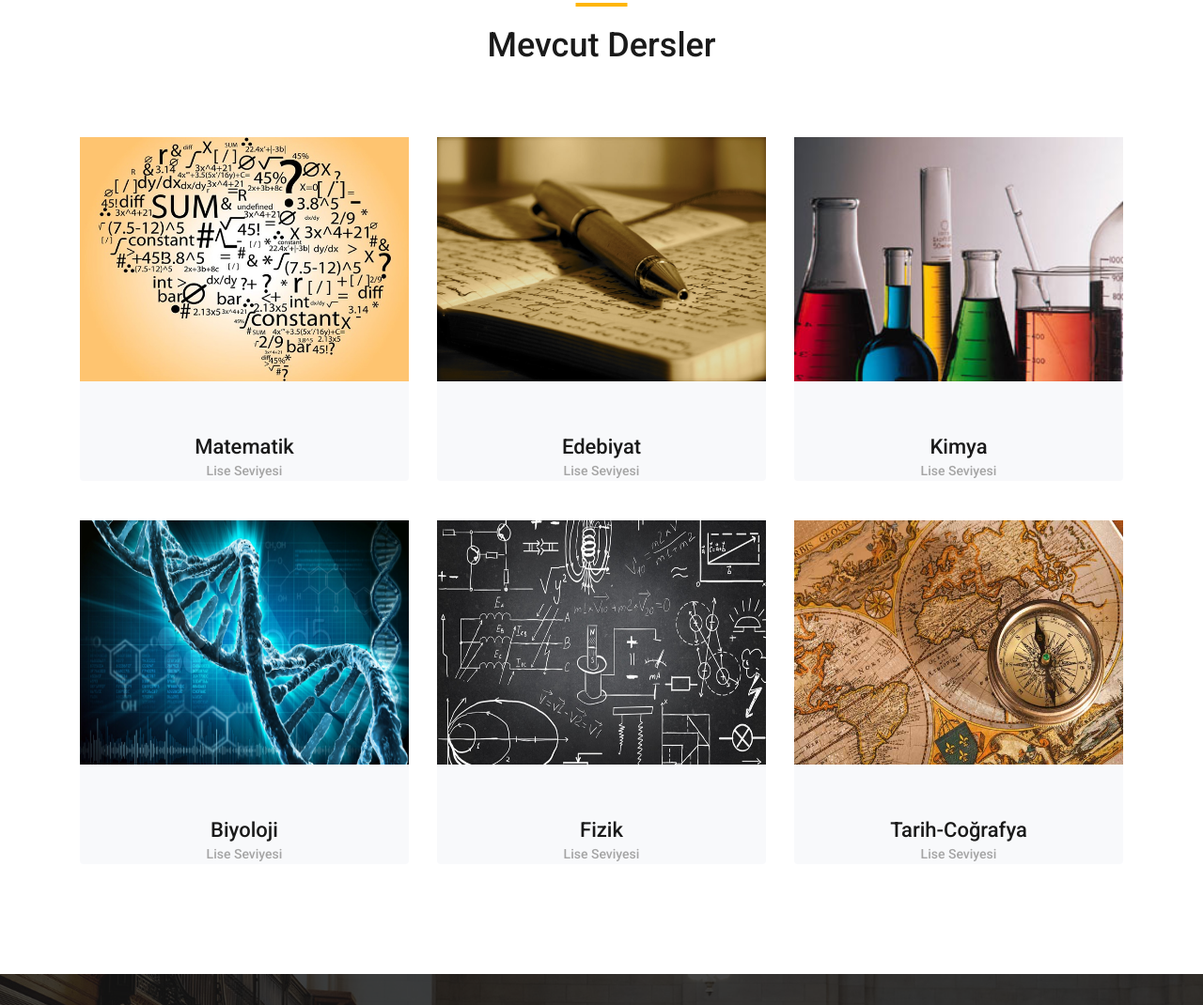
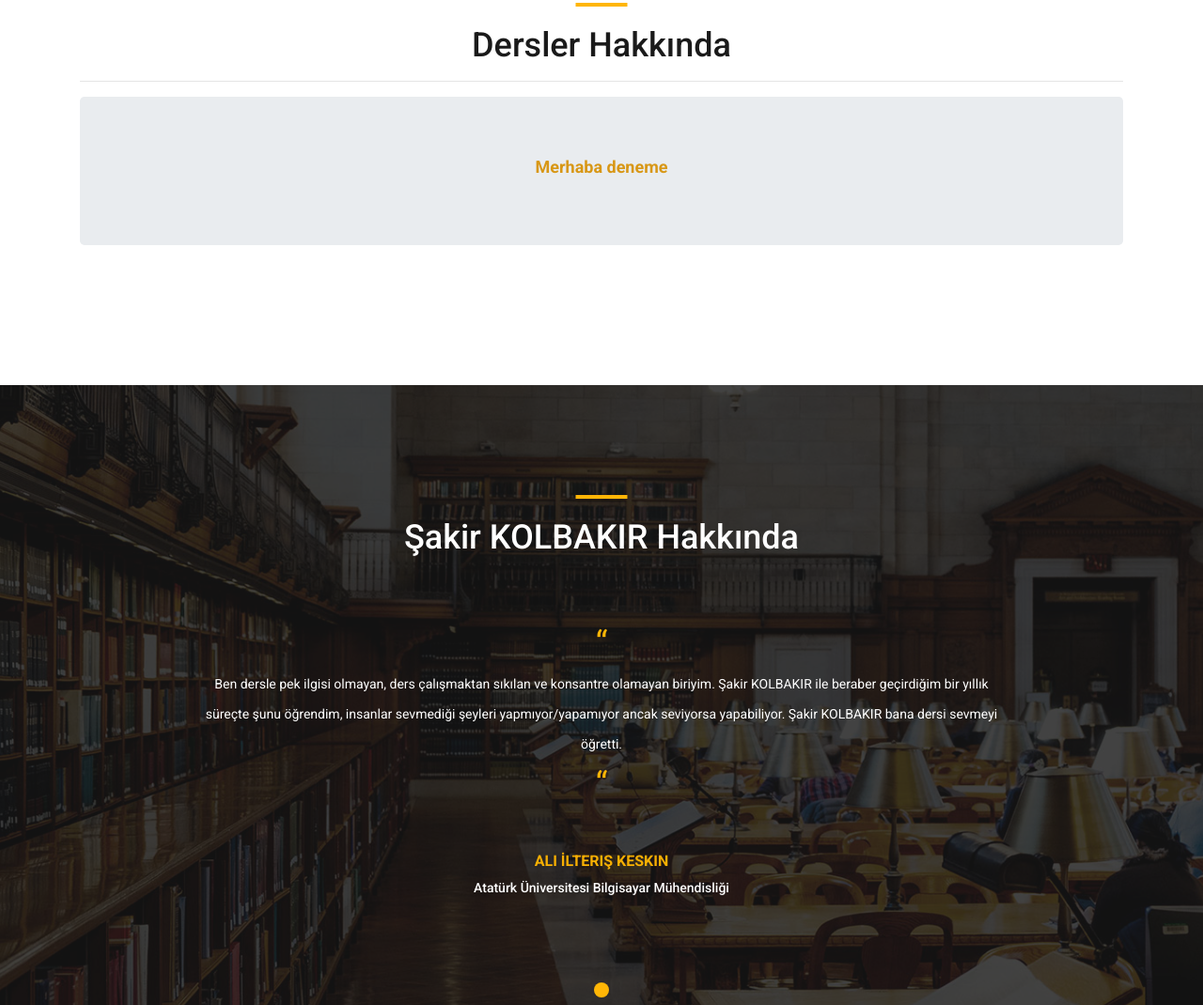
Before and after one commit to ilteriskeskin/SakirHoca, a plain HTML site: page index.html in a window 1280 px wide. Shown: the part 914-1984 px from the top of the page at 94% size. Drawn offline with nearby package versions, Linux system fonts and the light colour scheme.

Commit message:
İstenilen degisiklikler yapildi

```diff
--- a/index.html
+++ b/index.html
@@ -172,80 +172,22 @@
 			<div class="row">
 				<div class="col">
 					<div class="section_title text-center">
-						<h1>Mevcut Dersler</h1>
+						<h1>Dersler Hakkında</h1>
+						<hr>
 					</div>
 				</div>
 			</div>
 
-			<div class="row course_boxes">
-
-				<!-- Popular Course Item -->
-				<div class="col-lg-4 course_box">
-					<div class="card">
-						<img class="card-img-top" src="images/matematik.jpg" height="260">
-						<div class="card-body text-center">
-							<div class="card-title"><a href="courses.html">Matematik</a></div>
-							<div class="card-text">Lise Seviyesi</div>
-						</div>
-					</div>
+				<div class="jumbotron">
+					<center>
+						<h3 style="color: #d89715">
+							<strong>
+								Merhaba deneme
+							</strong>
+						</h3>
+					</center>
 				</div>
 
-				<!-- Popular Course Item -->
-				<div class="col-lg-4 course_box">
-					<div class="card">
-						<img class="card-img-top" src="images/edebiyat.jpg" height="260">
-						<div class="card-body text-center">
-							<div class="card-title"><a href="courses.html">Edebiyat</a></div>
-							<div class="card-text">Lise Seviyesi</div>
-						</div>
-					</div>
-				</div>
-
-				<!-- Popular Course Item -->
-				<div class="col-lg-4 course_box">
-					<div class="card">
-						<img class="card-img-top" src="images/kimya.jpg" height="260">
-						<div class="card-body text-center">
-							<div class="card-title"><a href="courses.html">Kimya</a></div>
-							<div class="card-text">Lise Seviyesi</div>
-						</div>
-					</div>
-					<br><br>
-				</div>
-				<!-- Popular Course Item -->
-				<div class="col-lg-4 course_box">
-					<div class="card">
-						<img class="card-img-top" src="images/biyoloji.jpeg" height="260">
-						<div class="card-body text-center">
-							<div class="card-title"><a href="courses.html">Biyoloji</a></div>
-							<div class="card-text">Lise Seviyesi</div>
-						</div>
-					</div>
-				</div>
-
-				<!-- Popular Course Item -->
-				<div class="col-lg-4 course_box">
-					<div class="card">
-						<img class="card-img-top" src="images/fizik.jpg" height="260">
-						<div class="card-body text-center">
-							<div class="card-title"><a href="courses.html">Fizik</a></div>
-							<div class="card-text">Lise Seviyesi</div>
-						</div>
-					</div>
-				</div>
-
-				<!-- Popular Course Item -->
-				<div class="col-lg-4 course_box">
-					<div class="card">
-						<img class="card-img-top" src="images/tarih_cografya.jpg" height="260">
-						<div class="card-body text-center">
-							<div class="card-title"><a href="courses.html">Tarih-Coğrafya</a></div>
-							<div class="card-text">Lise Seviyesi</div>
-						</div>
-					</div>
-				</div>
-
-			</div>
 		</div>
 	</div>
 	<!-- Testimonials -->
@@ -277,10 +219,14 @@
 							<div class="owl-item">
 								<div class="testimonials_item text-center">
 									<div class="quote">“</div>
-									<p class="testimonials_text"></p>
+									<p class="testimonials_text">
+										Ben dersle pek ilgisi olmayan, ders çalışmaktan sıkılan ve konsantre olamayan biriyim. Şakir KOLBAKIR ile beraber geçirdiğim bir yıllık süreçte şunu öğrendim,
+										insanlar sevmediği şeyleri yapmıyor/yapamıyor ancak seviyorsa yapabiliyor. Şakir KOLBAKIR bana dersi sevmeyi öğretti.
+									</p>
+									<div class="quote">“</div>
 									<div class="testimonial_user">
 										<div class="testimonial_name">Ali İlteriş Keskin</div>
-										<div class="testimonial_title">Mezun</div>
+										<div class="testimonial_title">Atatürk Üniversitesi Bilgisayar Mühendisliği</div>
 									</div>
 								</div>
 							</div>
@@ -382,7 +328,7 @@
 						<!-- Logo -->
 						<div class="logo_container">
 							<div class="logo">
-								<img src="images/logo.png" alt="">
+								<img src="images/son.png" height="40" width="40">
 								<span>Everest Bilim</span>
 							</div>
 						</div>
@@ -403,7 +349,7 @@
 								<li class="footer_list_item"><a href="about.html">Hakkımızda</a></li>
 								<li class="footer_list_item"><a href="contact.html">İletişim</a></li>
 								<li class="footer_list_item"><a href="gallery.html">Galeri</a></li>
-								<li class="main_nav_item"><a href="duyuru.html">Duyurular</a></li>
+								<li class="footer_list_item"><a href="duyuru.html">Duyurular</a></li>
 							</ul>
 						</div>
 					</div>
```
Also changed, not shown: about.html (+5 -7 lines), contact.html (+2 -2 lines), duyuru.html (+2 -2 lines), gallery.html (+2 -2 lines).
